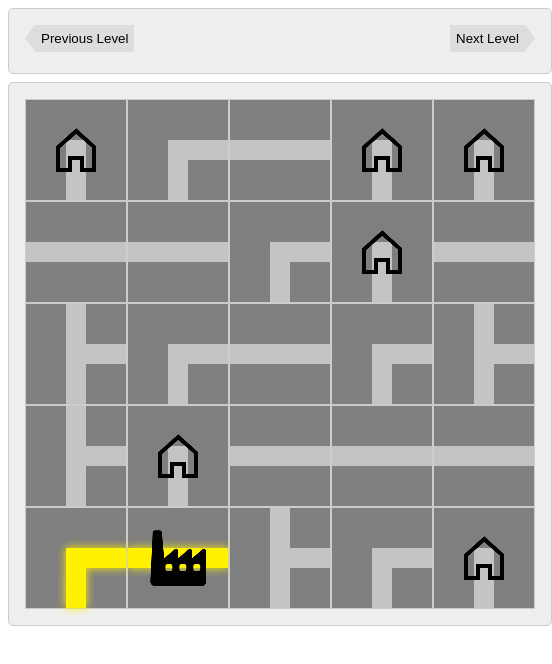
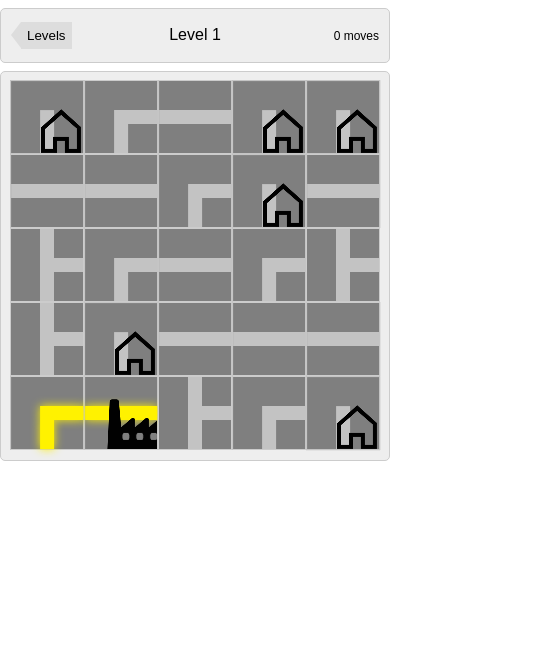
Before and after one commit to andreasmischke/powerline-game-js, a website: page dist/index.htm in a window 390 px wide. Shown: the whole page, 552 px wide, since content can reach past the window. Drawn offline with Linux system fonts and the light colour scheme.

Commit message:
Made layout responsive

```diff
--- a/sass/style.sass
+++ b/sass/style.sass
@@ -1,10 +1,26 @@
-=centered-container()
-  width: 510px
+=media-break-sm
+  @media screen and (max-width: 320px)
+    @content
+
+=media-break-md
+  @media screen and (max-width: 500px)
+    @content
+
+.centered-container
+  width: 500px
   margin: .5em auto
-  padding: 1em
+  padding: 10px
   border: 1px solid #ccc
   border-radius: 5px
   background: #eee
+  box-sizing: border-box
+
+  +media-break-md
+    width: 100vmin
+    box-sizing: border-box
+
+  +media-break-sm
+    width: 320px
 
 =button-arrow-horizontal($direction)
   position: absolute
@@ -19,44 +35,78 @@
     right: -10px
     border-left: 10px solid $next_prev_color
 
+body
+  margin: 0
+  padding: 0
+  font-family: sans-serif
+
 #header
-  +centered-container()
-  height: 2em
+  display: flex
+
+  +media-break-sm
+    padding: 9px
+
+.header-block
+  display: inline-block
+  line-height: 2em
+
+  &.left
+    flex: 1
+
+  &.center
+    flex: 2
+    text-align: center
+
+  &.right
+    flex: 1
+    text-align: right
+
+#move-count
+  font-size: .75em
 
 $next_prev_color: #ddd
 
-#prev-level, #next-level
+#level-btn
   position: relative
   background: $next_prev_color
   height: 2em
   border: none
 
-#prev-level
-  float: left
+#level-btn
   margin-left: 10px
 
   &:before
     +button-arrow-horizontal(left)
 
-#next-level
-  float: right
-  margin-right: 10px
+#gameboard
+  line-height: 0
+  text-align: center
 
-  &:after
-    +button-arrow-horizontal(right)
+  +media-break-md
+    height: 100vmin
+    padding: 2vmin
 
-#gameboard
-  +centered-container()
-  line-height: 0
+  +media-break-sm
+    height: 320px
+    padding: 9px
 
 .tile
   display: inline-block
   position: relative
   border: 1px solid #ccc
-  width: 100px
-  height: 100px
+  width: 95px
+  height: 95px
   background: #7f7f7f
-  // background-image: url(img/sprite.png)
+  box-sizing: border-box
+
+  +media-break-md
+    width: 19vmin
+    height: 19vmin
+    box-sizing: border-box
+
+  +media-break-sm
+    width: 60px
+    height: 60px
 
   div
     position: absolute
```
Also changed, not shown: dist/app.min.js, dist/index.htm, dist/style.css, 1 other file.
